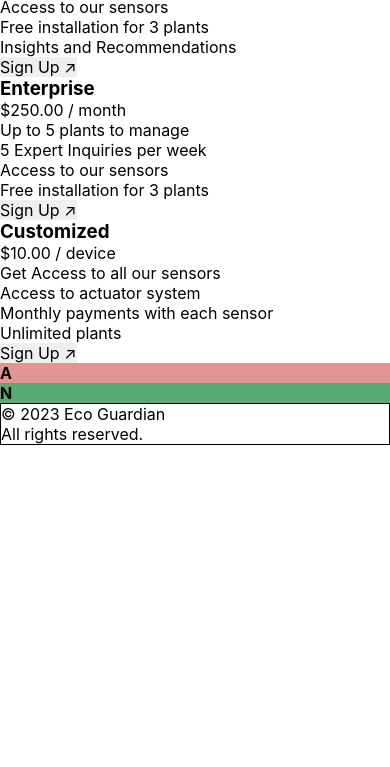
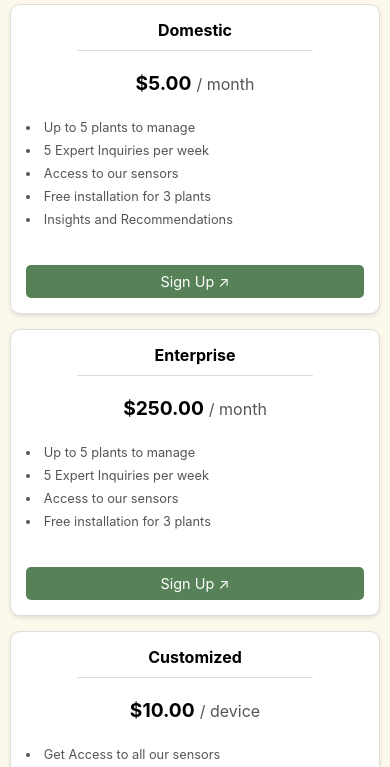
Before and after one commit to wemade-IoT/landing-page-updated, a website built with Vite: page index.html in a window 390 px wide. Shown: the part 693-1460 px from the top of the page. Before the commit the page ends 1138 px from the top, so only its background shows below. Built offline with nearby package versions, Linux system fonts and the light colour scheme.

Commit message:
feat: implement styling for 'Payments' section with responsive design

```diff
--- a/src/style/home/payments.css
+++ b/src/style/home/payments.css
@@ -1,3 +1,238 @@
-#payments {
-  background-color: #9d90e4;
+.payments {
+  background-color: #fdf8ec;
+  padding: 60px 20px;
+  font-family: 'Inter', sans-serif;
+  display: flex;
+  justify-content: center;
+  align-items: center;
 }
+
+.payments__content {
+  display: flex;
+  width: 90%;
+  max-width: 1200px;
+}
+
+.payments__image {
+  flex: 2;
+  max-width: 40%;
+  display: flex;
+  justify-content: center;
+  align-items: center;
+}
+
+.payments__image img {
+  width: 100%;
+  height: auto;
+}
+
+.payments__details {
+  flex: 3;
+  padding-left: 40px;
+}
+
+.payments__text {
+  margin-bottom: 20px;
+  text-align: left;
+}
+
+.payments__title {
+  font-size: 1.5rem;
+  color: #578257;
+  font-weight: bold;
+  text-align: left;
+  margin-bottom: 10px;
+}
+
+.payments__subtitle {
+  font-size: 3rem;
+  color: #2B2B2B;
+  font-weight: bold;
+  text-align: left;
+  margin-bottom: 10px;
+}
+
+.payments__description {
+  font-size: 1rem;
+  color: #000;
+  text-align: left;
+  margin-left: 20px; /* Indentar las descripciones */
+  margin-bottom: 5px;
+}
+
+.payments__plans {
+  display: flex;
+  justify-content: space-between;
+  gap: 10px;
+  align-items: stretch;
+}
+
+.plan {
+  background: #fff;
+  border-radius: 10px;
+  box-shadow: 0 2px 4px rgba(0, 0, 0, 0.1);
+  padding: 20px;
+  text-align: center;
+  flex: 1;
+  display: flex;
+  flex-direction: column;
+  justify-content: space-between;
+  border: 1px solid #ddd;
+  min-height: 300px;
+}
+
+.plan__title {
+  font-size: 1.2rem;
+  color: #000;
+  margin-bottom: 10px;
+  font-weight: bold;
+  position: relative;
+}
+
+.plan__title::after {
+  content: "";
+  display: block;
+  width: 70%; /* Ajustar el ancho de la línea */
+  height: 1px;
+  background-color: #ddd;
+  margin: 10px auto 0;
+}
+
+.plan__divider {
+  border-top: 1px solid #ddd;
+  margin: 10px 0;
+}
+
+.plan__price {
+  font-size: 1.5rem;
+  color: #000;
+  margin: 10px 0;
+  font-weight: bold;
+  display: flex;
+  justify-content: center;
+  align-items: baseline;
+  gap: 5px;
+}
+
+.plan__price span {
+  font-size: 1rem;
+  color: #555;
+  font-weight: normal;
+}
+
+.plan__features {
+  list-style: disc inside;
+  padding: 0;
+  margin: 15px 0;
+  text-align: left;
+}
+
+.plan__features li {
+  margin-bottom: 8px;
+  font-size: 0.9rem;
+  color: #555;
+}
+
+.plan__button {
+  background-color: #578257;
+  color: #fff;
+  padding: 10px 20px;
+  border: none;
+  border-radius: 5px;
+  cursor: pointer;
+  font-size: 1rem;
+  text-align: center;
+  margin-top: 15px;
+}
+
+.plan__button:hover {
+  background-color: #275a27;
+}
+
+.footer {
+  background-color: #578257;
+  color: #ffffff;
+  text-align: center;
+  padding: 20px;
+}
+
+.footer__text {
+  font-size: 1rem;
+}
+
+@media (max-width: 768px) {
+  .payments {
+    flex-direction: column;
+    padding: 40px 10px;
+  }
+
+  .payments__content {
+    flex-direction: column;
+    width: 100%;
+  }
+
+  .payments__image {
+    max-width: 100%;
+    margin-bottom: 20px;
+  }
+
+  .payments__details {
+    padding-left: 0;
+  }
+
+  .payments__plans {
+    flex-direction: column;
+    gap: 20px;
+  }
+
+  .plan {
+    min-height: auto;
+  }
+}
+
+@media (max-width: 787px) {
+  .payments {
+    padding: 20px 10px;
+  }
+
+  .payments__title {
+    font-size: 1.2rem;
+    text-align: center;
+  }
+
+  .payments__subtitle {
+    font-size: 2rem;
+    text-align: center;
+  }
+
+  .payments__description {
+    font-size: 0.9rem;
+    text-align: center;
+    margin-left: 0;
+  }
+
+  .payments__plans {
+    gap: 15px;
+  }
+
+  .plan {
+    padding: 15px;
+  }
+
+  .plan__title {
+    font-size: 1rem;
+  }
+
+  .plan__price {
+    font-size: 1.2rem;
+  }
+
+  .plan__features li {
+    font-size: 0.8rem;
+  }
+
+  .plan__button {
+    font-size: 0.9rem;
+    padding: 8px 15px;
+  }
+}
```
